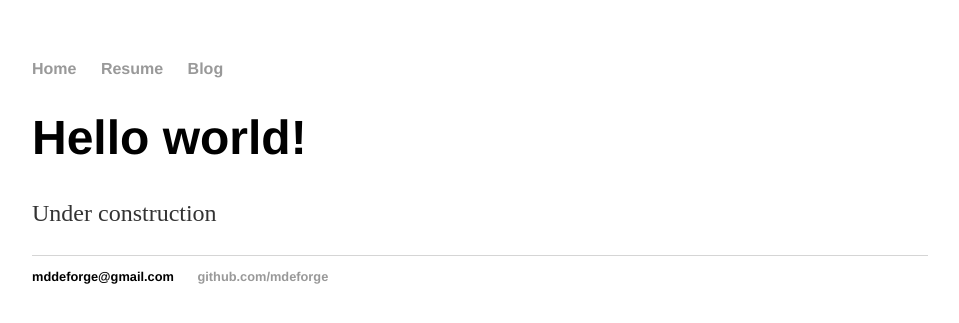
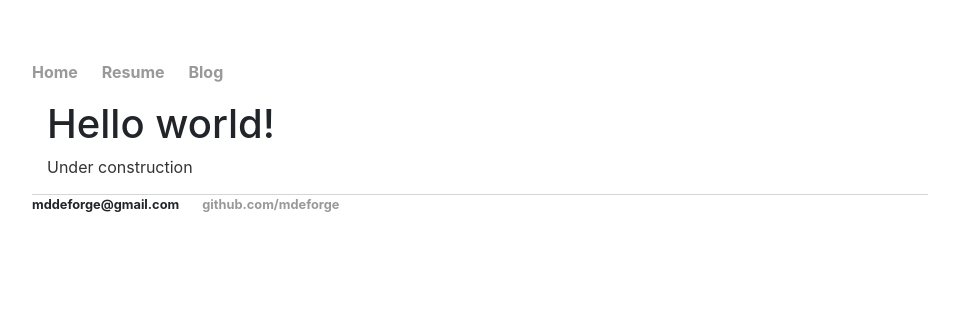
Before and after one commit to mdeforge/mdeforge.github.io, a Jekyll site: the page built from index.html, in a window 1280 px wide. Shown: the top 323 px of the page, without its empty margins (160-1119 px from the left). Built offline with Jekyll 4.4.1, drawn with Linux system fonts in a browser that asks for light colours.

Commit message:
CSS and default.html changes

```diff
--- a/_layouts/default.html
+++ b/_layouts/default.html
@@ -1,9 +1,16 @@
 <!DOCTYPE html>
-	<html>
+	<html lang="en">
 		<head>
+			<!-- Required meta tags -->
+			<meta charset="utf-8">
+			<meta name="viewport" content="width=device-width, initial-scale=1, shrink-to-fit=no">
+
+			<!-- Bootstrap CSS -->
+			<link rel="stylesheet" href="https://stackpath.bootstrapcdn.com/bootstrap/4.4.1/css/bootstrap.min.css" integrity="sha384-Vkoo8x4CGsO3+Hhxv8T/Q5PaXtkKtu6ug5TOeNV6gBiFeWPGFN9MuhOf23Q9Ifjh" crossorigin="anonymous">
+			<link rel="stylesheet" href="https://use.fontawesome.com/releases/v5.7.2/css/all.css" integrity="sha384-fnmOCqbTlWIlj8LyTjo7mOUStjsKC4pOpQbqyi7RrhN7udi9RwhKkMHpvLbHG9Sr" crossorigin="anonymous">
+			<link rel="stylesheet" type="text/css" href="/css/blog.css">
+
 			<title>{{ page.title }}</title>
-			<!-- link to main stylesheet -->
-			<link rel="stylesheet" type="text/css" href="/css/blog.css">
 		</head>
 		<body>
 			<nav>
@@ -20,9 +27,13 @@
 			</div><!-- /.container -->
 			<footer>
 	    		<ul>
-	        		<li><span class="obfuscate">mddeforge@gmail.com</span></li>
+	        		<li><span class="obfuscate">moc.liamg@egrofeddm</span></li>
 	        		<li><a href="https://github.com/mdeforge">github.com/mdeforge</a></li>
 				</ul>
 			</footer>
+
+			<script src="https://code.jquery.com/jquery-3.4.1.slim.min.js" integrity="sha384-J6qa4849blE2+poT4WnyKhv5vZF5SrPo0iEjwBvKU7imGFAV0wwj1yYfoRSJoZ+n" crossorigin="anonymous"></script>
+			<script src="https://cdn.jsdelivr.net/npm/popper.js@1.16.0/dist/umd/popper.min.js" integrity="sha384-Q6E9RHvbIyZFJoft+2mJbHaEWldlvI9IOYy5n3zV9zzTtmI3UksdQRVvoxMfooAo" crossorigin="anonymous"></script>
+			<script src="https://stackpath.bootstrapcdn.com/bootstrap/4.4.1/js/bootstrap.min.js" integrity="sha384-wfSDF2E50Y2D1uUdj0O3uMBJnjuUD4Ih7YwaYd1iqfktj0Uod8GCExl3Og8ifwB6" crossorigin="anonymous"></script>
 		</body>
 	</html>
--- a/css/blog.css
+++ b/css/blog.css
@@ -2,16 +2,19 @@
     margin: 60px auto;
     width: 70%;
 }
+
 nav ul, footer ul {
-    font-family:'Helvetica', 'Arial', 'Sans-Serif';
+
     padding: 0px;
     list-style: none;
     font-weight: bold;
 }
+
 nav ul li, footer ul li {
     display: inline;
     margin-right: 20px;
 }
+
 a {
     text-decoration: none;
     color: #999;
@@ -19,15 +22,12 @@
 a:hover {
     text-decoration: underline;
 }
-h1 {
-    font-size: 3em;
-    font-family:'Helvetica', 'Arial', 'Sans-Serif';
-}
+
 p {
-    font-size: 1.5em;
     line-height: 1.4em;
     color: #333;
 }
+
 footer {
     border-top: 1px solid #d5d5d5;
     font-size: .8em;
@@ -41,3 +41,5 @@
 ul.posts li {
     list-style: none;
 }
+
+.obfuscate { unicode-bidi: bidi-override; direction: rtl; }
```
